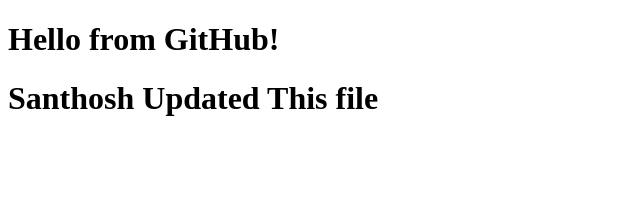
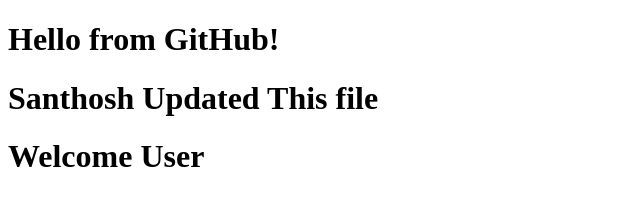
Before and after one commit to kathir190204/Student, a plain HTML site: page index.html/index.html in a window 1280 px wide. Shown: the whole page, without its empty margins (0-640 px from the left). Drawn offline with Linux system fonts and the light colour scheme.

Commit message:
9 th line added from index.html

```diff
--- a/index.html/index.html
+++ b/index.html/index.html
@@ -6,5 +6,6 @@
 <body>
     <h1>Hello from GitHub!</h1>
     <h1>Santhosh Updated This file</h1>
+    <h1>Welcome User</h1>
 </body>
 </html>
```
